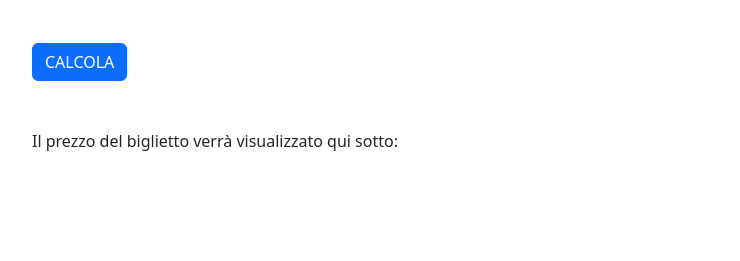
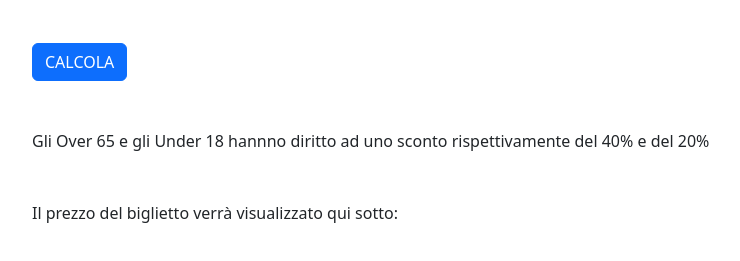
Before and after one commit to GabrieleRizzo19/js-biglietto-treno, a plain HTML site: page index.html in a window 1280 px wide. Shown: the part 53-314 px from the top of the page, without its empty margins (50-790 px from the left). Drawn offline with nearby package versions, Linux system fonts and the light colour scheme.

Commit message:
descrizione sconti

```diff
--- a/index.html
+++ b/index.html
@@ -12,6 +12,7 @@
     <div class="container">
         <h1 class="mb-5">CALCOLO BIGLIETTO TRENO</h1>
         <button onclick="train_ticket()" class="btn btn-primary mb-5">CALCOLA</button>
+        <span class="d-block mb-5">Gli Over 65 e gli Under 18 hannno diritto ad uno sconto rispettivamente del 40% e del 20%</span>
         <span class="d-block mb-3">Il prezzo del biglietto verrà visualizzato qui sotto:</span>
         <strong id="price"></strong>
     </div>
```
